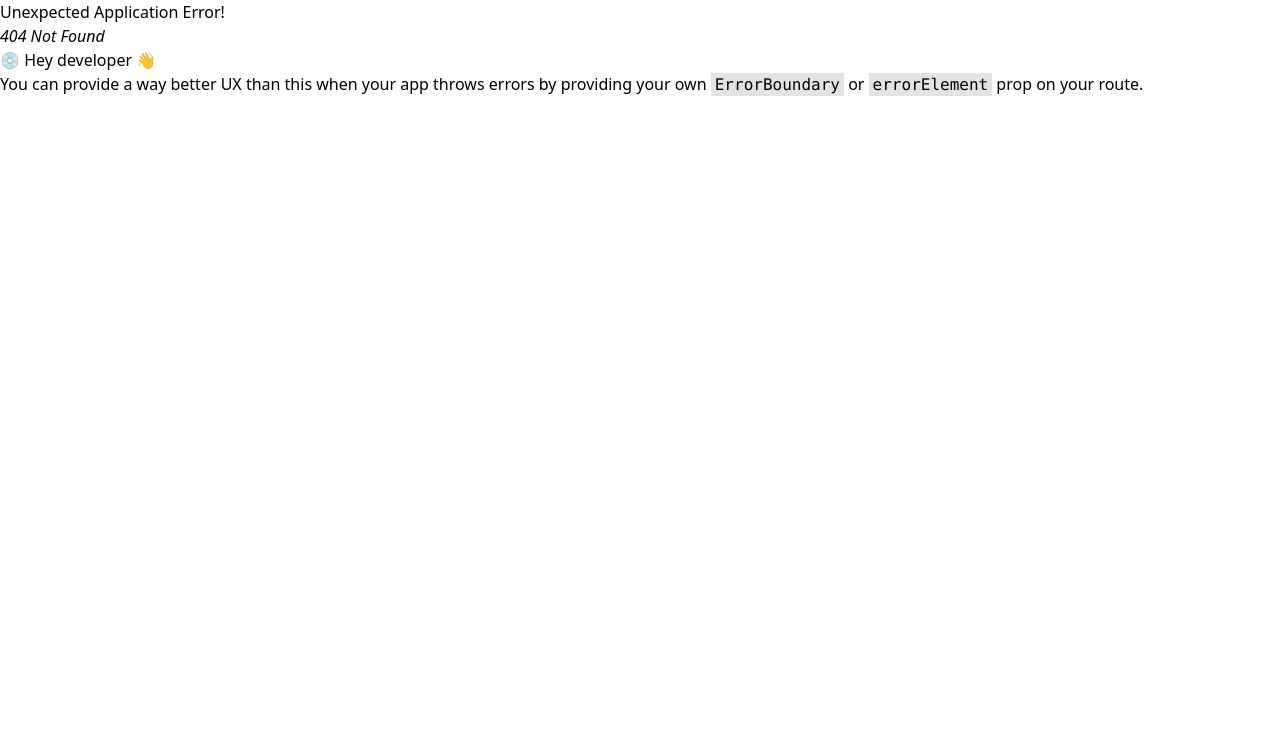
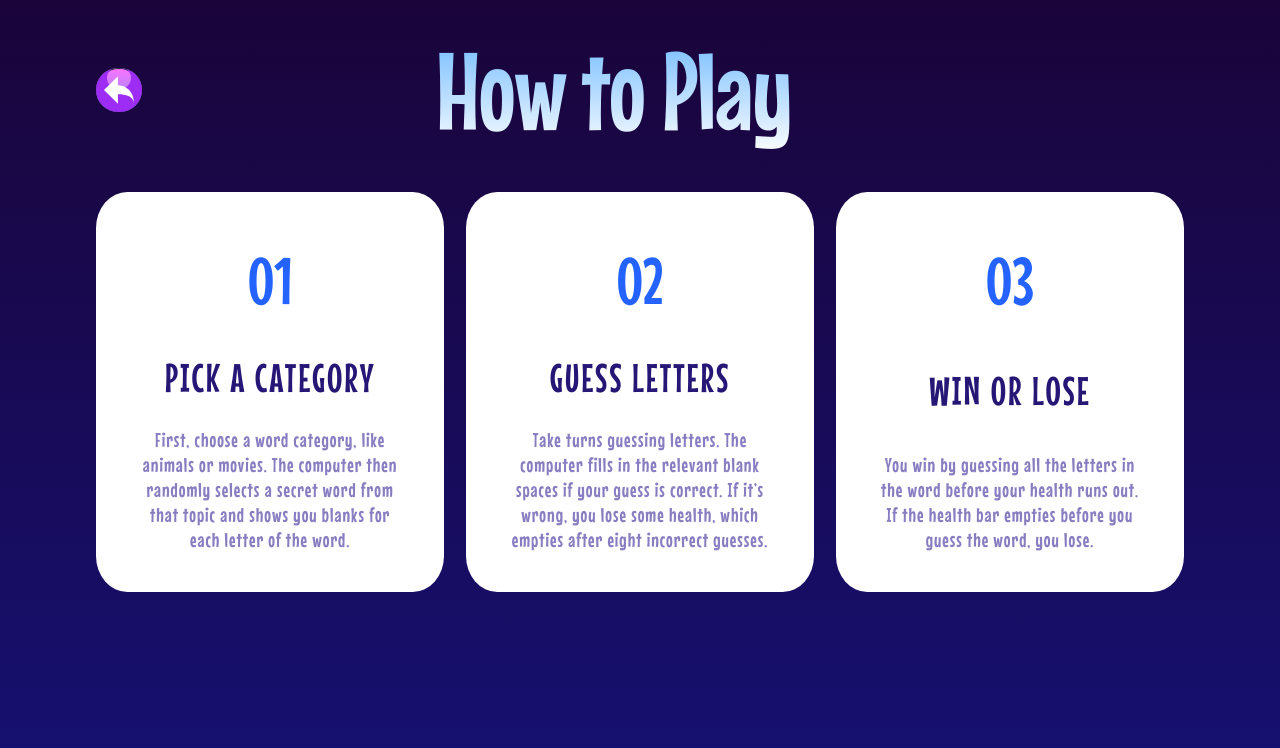
Before and after one commit to Maobugichi/hangman, a React (Vite) app: page /hangman/manual/1 in a window 1280 px wide. Before the commit this address had no page. Shown: the top 748 px of the page. Built offline with nearby package versions, Linux system fonts and the light colour scheme.

Commit message:
adjust more paths

```diff
--- a/src/components/Category.jsx
+++ b/src/components/Category.jsx
@@ -48,7 +48,7 @@ function Block({text}) {
         setTimeout(() => {
             const stored = JSON.parse(localStorage.getItem('state'))
             console.log(stored)
-            navigate("/mainpage/1", { state: stored  })
+            navigate("/hangman/mainpage/1", { state: stored  })
           }, 0)
     }
 
--- a/src/components/Dialog.jsx
+++ b/src/components/Dialog.jsx
@@ -23,12 +23,12 @@ export default function Modal({ openModal,content , setModal , setWidth}) {
  }, [openModal,modalRef])
 
    return(
-    <dialog className="overflow-hidden w-full h-full  place-items-center  " ref={modalRef}  style={{ backgroundColor: 'rgba(26, 4, 58, 0.7)' }}>
+    <dialog className="overflow-hidden fixed  w-screen h-[100vh]  place-items-center  " ref={modalRef}  style={{ backgroundColor: 'rgba(26, 4, 58, 0.7)' }}>
     <motion.div
      initial={{scale: 1}}
      whileInView={{scale: 1.1}}
      transition={{ type:'spring', damping: 15 , stiffness: 190}}
-     className="lg:w-[30%] w-[90%]  to-[rgba(0, 20, 121, 0.83)] relative  top-[20%]  flex flex-col items-center justify-center  rounded-[3.5rem] bg-gradient-to-b from-[#344aba] shadow-menu-sh h-[420px]  w-[410px]">
+     className="lg:w-[30%] w-[80%]  to-[rgba(0, 20, 121, 0.83)] relative  top-[20%]  flex flex-col items-center justify-center  rounded-[3.5rem] bg-gradient-to-b from-[#344aba] shadow-menu-sh h-[420px]  w-[410px]">
              <h1 className="absolute top-[-24%] text-[110px] stroke-[#243041] stroke-[8] leading-[120%] tracking-[-0.068rem] bg-gradient-to-b from-[#67b6ff] to-white bg-clip-text  text-transparent ">{content.paused}</h1>
              <div className="  w-[90%] rounded-lg h-[80%] flex flex-col items-center justify-center gap-[15%] ">
                 <motion.button
@@ -51,7 +51,7 @@ export default function Modal({ openModal,content , setModal , setWidth}) {
                  className="w-[60%] h-[15%] lg:text-xl text-2xl font-extrabold  text-white  uppercase rounded-full  bg-[#2463FF] from-[rgba(255,255,255,0.25)] to-[rgba(255,255,255,0.25)] shadow-purple-sh hover:bg-gradient-to-r"
                 >
                     <Link
-                     to={"/category/1"}
+                     to={"/hangman/category/1"}
                      className="uppercase rounded-full block w-full"
                     >
                       New category
--- a/src/components/Header.jsx
+++ b/src/components/Header.jsx
@@ -5,7 +5,7 @@ import prev from "../assets/hangman-back.svg"
 export default function Header({text}) {
     return(
         <header className="flex items-center lg:gap-[27%] gap-10 lg:h-[180px] h-[120px]  w-[85%]  mx-auto">
-          <Link to="/">
+          <Link to="/hangman">
             <Button
             src={prev}
             width="w-[35px]"
--- a/src/components/HomePage.jsx
+++ b/src/components/HomePage.jsx
@@ -12,7 +12,7 @@ export default function HomePage() {
           <div className="w-[40%] mt-[9%] to-[rgba(0, 20, 121, 0.83)]  flex flex-col items-center justify-center  rounded-[3.5rem] bg-gradient-to-b from-[#344aba] shadow-menu-sh lg:h-[390px] h-[400px] relative lg:w-[410px] w-[95%]">
             <img className="absolute lg:top-[-25%] top-[-31%] lg:w-[300px] w-[350px]" src={logo} alt="hangman logo" />
              <div className=" lg:w-[90%] w-full rounded-lg h-[80%] flex flex-col items-center justify-center gap-[15%] ">
-              <Link to="/category/1"
+              <Link to="/hangman/category/1"
 
               >
                <Button
@@ -31,7 +31,7 @@ export default function HomePage() {
                  transition={{ type:'spring', damping: 8 , stiffness: 200}}
                  className="w-[55%] h-[17%] tracking-wider text-2xl text-white  uppercase rounded-full  bg-[#2463FF] from-[rgba(255,255,255,0.25)] to-[rgba(255,255,255,0.25)] shadow-purple-sh hover:bg-gradient-to-r"
                  >
-                    <Link to={"/manual/1"}
+                    <Link to={"/hangman/manual/1"}
                       className="rounded-full block w-full"
                     >
                       How To Play
--- a/src/components/MainPage.jsx
+++ b/src/components/MainPage.jsx
@@ -170,7 +170,7 @@ export function  Slate({text, id}) {
           <motion.span
             whileInView={{scale: 1.1, backgroundColor:"#2463FF", color:"rgb(255,255,255)"}}
             transition={{ type:'spring', damping: 15 , stiffness: 190}}
-            className="hidden uppercase text-transparent text-[50px] h-[83px] rounded-3xl lg:w-[58px] w-[50px] bg-[#2463FF] from-[rgba(255,255,255,0.25)] to-[rgba(255,255,255,0.25)] shadow-purple-sh hover:bg-gradient-to-r  place-items-center ">{text}</motion.span>
+            className="hidden uppercase text-transparent text-[50px] h-[80px] rounded-3xl lg:w-[58px] w-[40px] bg-[#2463FF] from-[rgba(255,255,255,0.25)] to-[rgba(255,255,255,0.25)] shadow-purple-sh hover:bg-gradient-to-r  place-items-center ">{text}</motion.span>
         </motion.li>
     )
 }
--- a/src/components/Manual.jsx
+++ b/src/components/Manual.jsx
@@ -15,11 +15,11 @@ export default function Manual() {
         )
     })
     return(
-     <section className="font-memoirs bg-opacity-75 bg-gradient-to-b from-[#1a043a] to-[#151278] lg:h-auto lg:min-h-[110vh] flex flex-col gap-3">
+     <section className="overflow-hidden font-memoirs bg-opacity-75 bg-gradient-to-b from-[#1a043a] to-[#151278] h-auto min-h-[110vh] flex flex-col gap-3">
          <Header
           text="How to Play"
          />
-         <div className="w-[85%] mx-auto h-auto min-h-[430px] flex  justify-between">
+         <div className="lg:w-[85%] w-[90%] mx-auto h-auto min-h-fit flex lg:flex-row flex-col justify-between gap-3">
            {ruleMap}
          </div>
 
--- a/src/components/RuleBox.jsx
+++ b/src/components/RuleBox.jsx
@@ -2,8 +2,8 @@
 
 export default function RuleBox({num, title, text}) {
     return(
-        <div className="bg-white w-[32%] h-auto min-h-[400px] rounded-[9%] p-7 grid items-center">
-          <div className=" h-[320px] flex flex-col items-center justify-between">
+        <div className="bg-white lg:w-[32%] w-full h-auto min-h-[200px] lg:min-h-[400px] rounded-[9%] p-7 grid items-center">
+          <div className=" h-[320px] flex flex-col items-center justify-between ">
             <h3 className="text-[65px] text-[#2463ff]">{num}</h3>
             <h2 className="text-[40px] uppercase tracking-wider text-[#261676]">{title}</h2>
             <p className="text-[20px]  w-[90%] tracking-wider text-center text-[#887dc0] leading-tight">{text}</p>
--- a/src/main.jsx
+++ b/src/main.jsx
@@ -18,15 +18,15 @@ const router = createBrowserRouter([
     element: <HomePage/>
   },
   {
-   path:"manual/:manualId",
+   path:"/hangman/manual/:manualId",
    element: <Manual/>
   },
   {
-    path:"category/:categoryId",
+    path:"/hangman/category/:categoryId",
     element: <Category/>
   },
   {
-    path:"mainpage/:mainpageId",
+    path:"/hangman/mainpage/:mainpageId",
     element: <MainPage/>
   }
 ])
```
Also changed, not shown: 1 other file (tests, documents, lock files or other folders).
